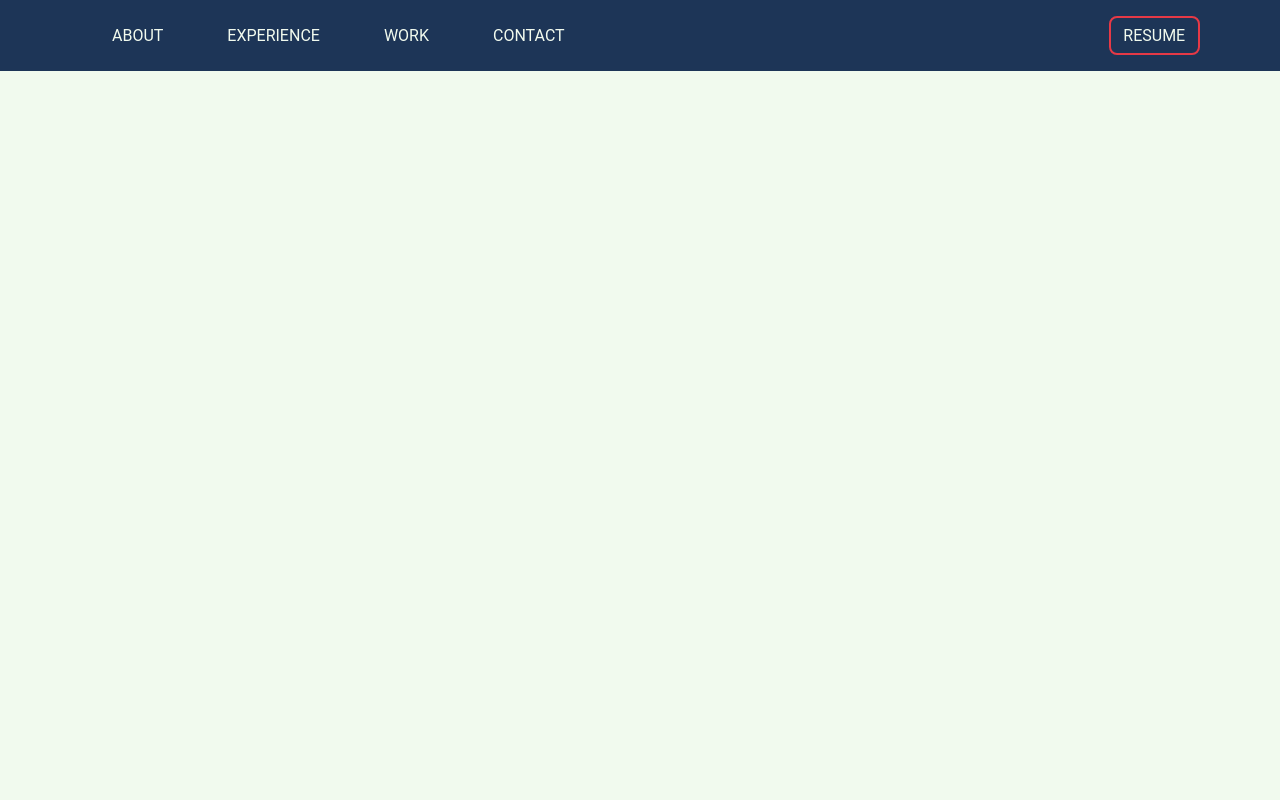
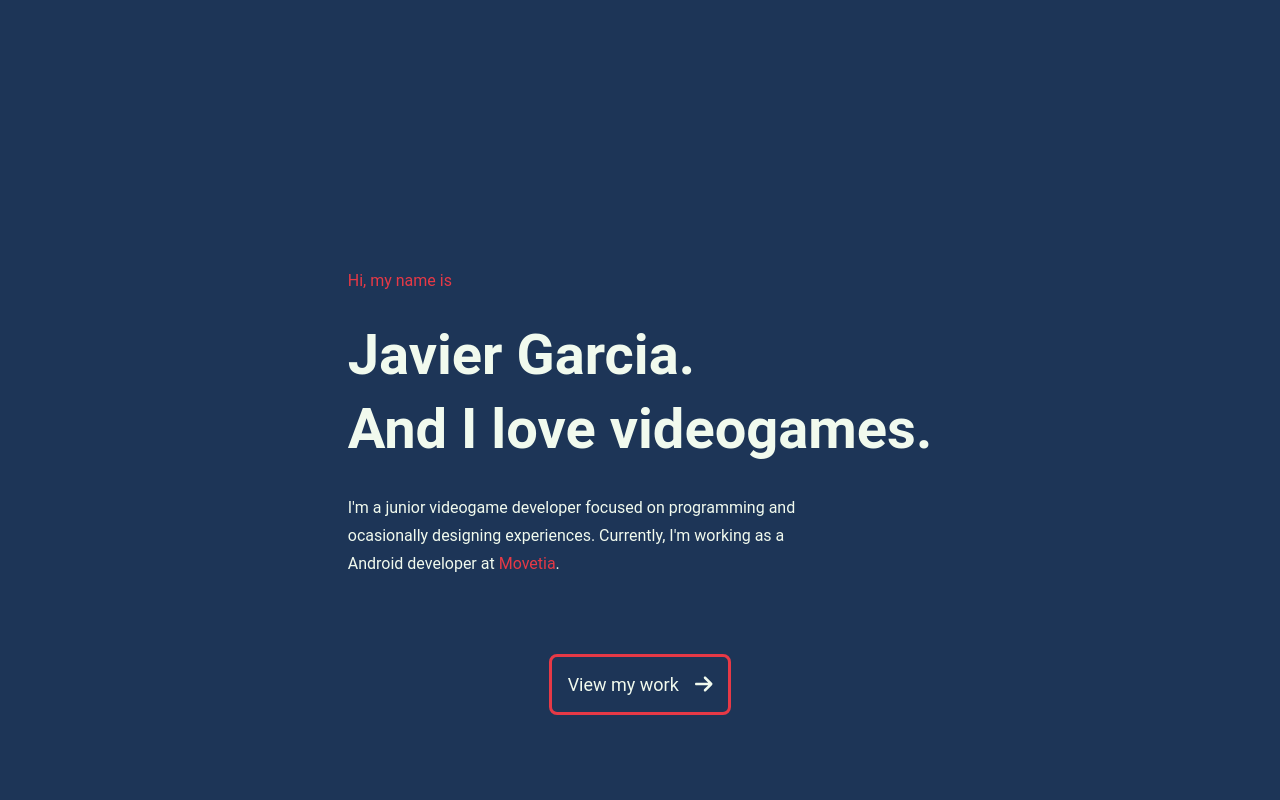
Before and after one commit to jgarciagomez98/jgarcia98portfolio.github.io, a React (Create React App) app in the folder react-web/: page / in a window 1280 px wide. Shown: the top 800 px of the page. Built offline with nearby package versions, Linux system fonts and the light colour scheme; the HTML template or start-up script is replaced by a standard one.

Commit message:
Added header to website

```diff
--- a/react-web/package.json
+++ b/react-web/package.json
@@ -3,6 +3,10 @@
   "version": "0.1.0",
   "private": true,
   "dependencies": {
+    "@fortawesome/fontawesome-svg-core": "^6.1.2",
+    "@fortawesome/free-regular-svg-icons": "^6.1.2",
+    "@fortawesome/free-solid-svg-icons": "^6.1.2",
+    "@fortawesome/react-fontawesome": "^0.2.0",
     "@testing-library/jest-dom": "^5.16.5",
     "@testing-library/react": "^13.3.0",
     "@testing-library/user-event": "^13.5.0",
--- a/react-web/src/App.jsx
+++ b/react-web/src/App.jsx
@@ -1,11 +1,13 @@
 import React from "react";
 import "./app.css";
 import { Navbar } from "./components";
+import { Header } from "./containers";
 
 function App() {
   return (
     <div className="App">
       <div className="header__container">
+        <Header />
         <Navbar />
       </div>
     </div>
--- /dev/null
+++ b/react-web/src/components/headerButton/HeaderButton.jsx
@@ -0,0 +1,19 @@
+import React from "react";
+import "./headerButton.css";
+import { FontAwesomeIcon } from "@fortawesome/react-fontawesome";
+import { faArrowRight } from "@fortawesome/free-solid-svg-icons";
+
+function HeaderButton() {
+  return (
+    <div className="header__button">
+      <div className="header__button-container">
+        <p>View my work</p>
+        <div className="header__button-icon">
+          <FontAwesomeIcon icon={faArrowRight} />
+        </div>
+      </div>
+    </div>
+  );
+}
+
+export default HeaderButton;
--- /dev/null
+++ b/react-web/src/components/headerButton/headerButton.css
@@ -0,0 +1,42 @@
+.header__button {
+    display: flex;
+    width: auto;
+    height: 50px;
+    justify-content: center;
+    align-items: center;
+}
+
+.header__button-container {
+    display: flex;
+    justify-content: center;
+    align-items: center;
+    border: solid var(--detail-color);
+    border-radius: var(--border-radius);
+    padding: 1rem;
+
+    transition: 0.2s;
+}
+
+.header__button-container:hover {
+    background-color: var(--secondary-color-light);
+}
+
+.header__button-container p {
+    font-size: var(--font-size-navbar);
+    font-family: var(--font-family);
+    color: var(--primary-color);
+
+    margin-right: 1rem;
+}
+
+.header__button-icon {
+    font-size: 20px;
+    color: var(--primary-color);
+
+    transition: 0.2s;
+}
+
+.header__button-container:hover .header__button-icon {
+    transform: rotate(90deg);
+    color: var(--detail-color);
+}
--- a/react-web/src/components/index.js
+++ b/react-web/src/components/index.js
@@ -1 +1,2 @@
 export { default as Navbar } from './navbar/Navbar';
+export { default as HeaderButton } from './headerButton/HeaderButton';
--- a/react-web/src/components/navbar/Navbar.jsx
+++ b/react-web/src/components/navbar/Navbar.jsx
@@ -4,10 +4,10 @@ import "./navbar.css";
 const Menu = () => (
   <Fragment>
     <p>
-      <a href="#about">About</a>
+      <a href="#home">Home</a>
     </p>
     <p>
-      <a href="#experience">Experience</a>
+      <a href="#about">About</a>
     </p>
     <p>
       <a href="#work">Work</a>
--- a/react-web/src/components/navbar/navbar.css
+++ b/react-web/src/components/navbar/navbar.css
@@ -20,7 +20,7 @@
 }
 
 .navbar__links-container a {
-    margin: 0 2rem;
+    margin-right: 3rem;
     transition-duration: 0.2s;
 }
 
--- /dev/null
+++ b/react-web/src/containers/header/Header.jsx
@@ -0,0 +1,25 @@
+import React from "react";
+import "./header.css";
+import { HeaderButton } from "../../components";
+
+function Header() {
+  return (
+    <header className="header">
+      <div className="header__container">
+        <div className="header__text">
+          <p className="header__presentation">Hi, my name is</p>
+          <h1 className="header__title">Javier Garcia.</h1>
+          <h1 className="header__subtitle">And I love videogames.</h1>
+          <p className="header__description">
+            I'm a junior videogame developer focused on programming and
+            ocasionally designing experiences. Currently, I'm working as a
+            Android developer at <span className="underline">Movetia</span>.
+          </p>
+        </div>
+        <HeaderButton />
+      </div>
+    </header>
+  );
+}
+
+export default Header;
--- /dev/null
+++ b/react-web/src/containers/header/header.css
@@ -0,0 +1,61 @@
+header {
+    display: flex;
+    width: auto;
+    height: 980px;
+    justify-content: center;
+    align-items: center;
+    background: var(--secondary-color-dark);
+}
+
+.header__container{
+    display: block;
+    justify-content: center;
+    align-items: center;
+}
+
+.header__text {
+    display: block;
+    padding-bottom: 5rem;
+    color: var(--primary-color);
+    font-family: var(--font-family);
+}
+
+.header__presentation {
+    padding-bottom: 2rem;
+    color: var(--detail-color);
+}
+
+.header__title {
+    padding-bottom: 0.5rem;
+    font-size: var(--font-size-titles);
+}
+
+.header__subtitle {
+    padding-bottom: 2rem;
+    font-size: var(--font-size-titles);
+}
+
+.header__description {
+    max-width: 450px;
+    height: auto;
+    line-height: var(--line-spacing);
+}
+
+.underline {
+    color: var(--detail-color);
+
+    display: inline-block;
+    padding-bottom:2px;
+    background-image: linear-gradient(var(--detail-color) 0 0);
+    background-position: 0 80%; /*OR bottom left*/
+    background-size: 0% 2px;
+    background-repeat: no-repeat;
+    transition:
+      background-size 0.3s,
+      background-position 0s 0.3s; /*change after the size immediately*/
+}
+
+.underline:hover {
+    background-position: 100% 80%; /*OR bottom right*/
+    background-size: 100% 2px;
+}
--- a/react-web/src/containers/index.js
+++ b/react-web/src/containers/index.js
@@ -0,0 +1 @@
+export { default as Header } from "./header/Header";
--- a/react-web/src/index.css
+++ b/react-web/src/index.css
@@ -2,14 +2,16 @@
 :root {
     --font-family: 'Roboto', sans-serif;
 
-    --font-size-titles: 32px;
+    --font-size-titles: 56px;
     --font-size-subtitles: 24px;
-    --font-size-navbar: 16px;
-    --font-size-text: 14px;
+    --font-size-navbar: 18px;
+    --font-size-text: 16px;
 
     --font-weight-medium: 500;
     --font-weight-regular: 400;
     --font-weight-light: 300;
+
+    --line-spacing: 1.75;
 
     --primary-color: #F1FAEE;
     --secondary-color-dark: #1D3557;
@@ -17,7 +19,7 @@
     --third-color: #A8DADC;
     --detail-color: #E63946;
 
-    --button-radius: 8px;
+    --border-radius: 8px;
     --button-border-size: 2px;
 
 }
```
Also changed, not shown: 1 other file (tests, documents, lock files or other folders).
